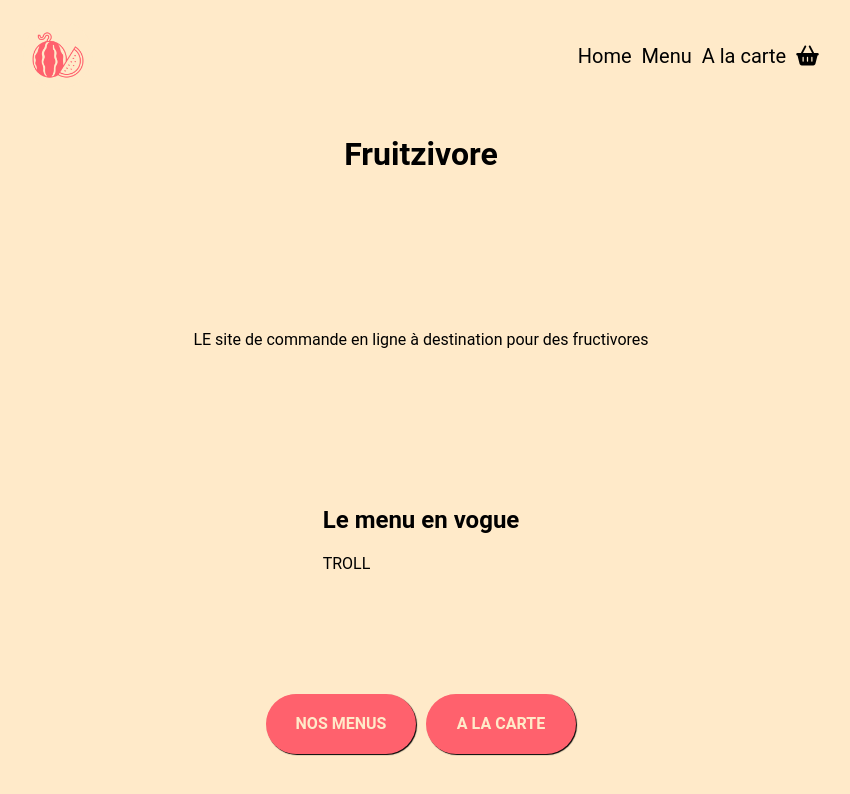
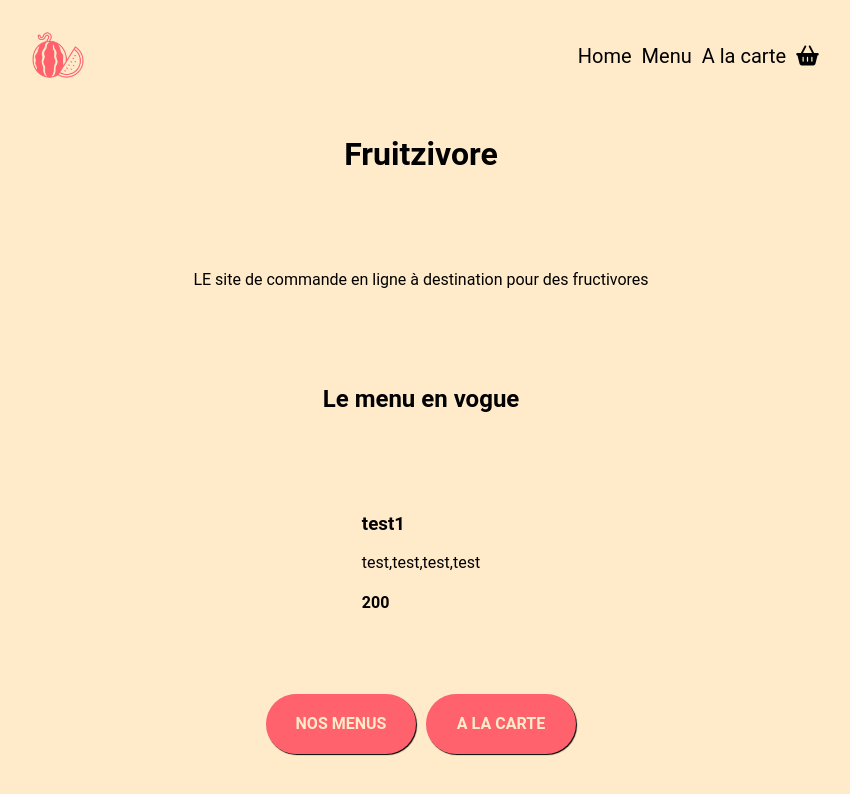
Before and after one commit to NicolasPi-maker/fruitzivore, a React (Create React App) app in the folder frontfruitzivore/: page / in a window 1280 px wide. Shown: the top 794 px of the page, without its empty margins (219-1069 px from the left). Built offline with nearby package versions, Linux system fonts and the light colour scheme.

Commit message:
display menu hype

```diff
--- /dev/null
+++ b/frontfruitzivore/src/components/MenuHype/index.jsx
@@ -0,0 +1,17 @@
+import { useEffect, useState } from "react";
+
+function MenuHype({ data }) {
+    const menusData = data;
+
+    return (
+      <div>
+        <div>
+            <h3>{menusData?.title}</h3>
+            <p>{menusData?.description}</p>
+        </div>
+        <h4>{menusData?.price}</h4>
+      </div>
+    );
+  }
+
+  export default MenuHype;
--- a/frontfruitzivore/src/pages/Home/index.jsx
+++ b/frontfruitzivore/src/pages/Home/index.jsx
@@ -1,5 +1,6 @@
 import { useEffect, useState } from "react";
 import ButtonLink from "../../components/ButtonLink";
+import MenuHype from "../../components/MenuHype";
 
 function Home({ data }) {
   const menusData = data;
@@ -14,8 +15,8 @@ function Home({ data }) {
       <p>LE site de commande en ligne à destination pour des fructivores</p>
       <div>
         <h2>Le menu en vogue</h2>
-        TROLL
       </div>
+      <MenuHype data={menuHype} />
       <div className="list-row">
         <ButtonLink url='/menu' content='Nos menus' />
         <ButtonLink url='/unit' content='A la carte' />
```
